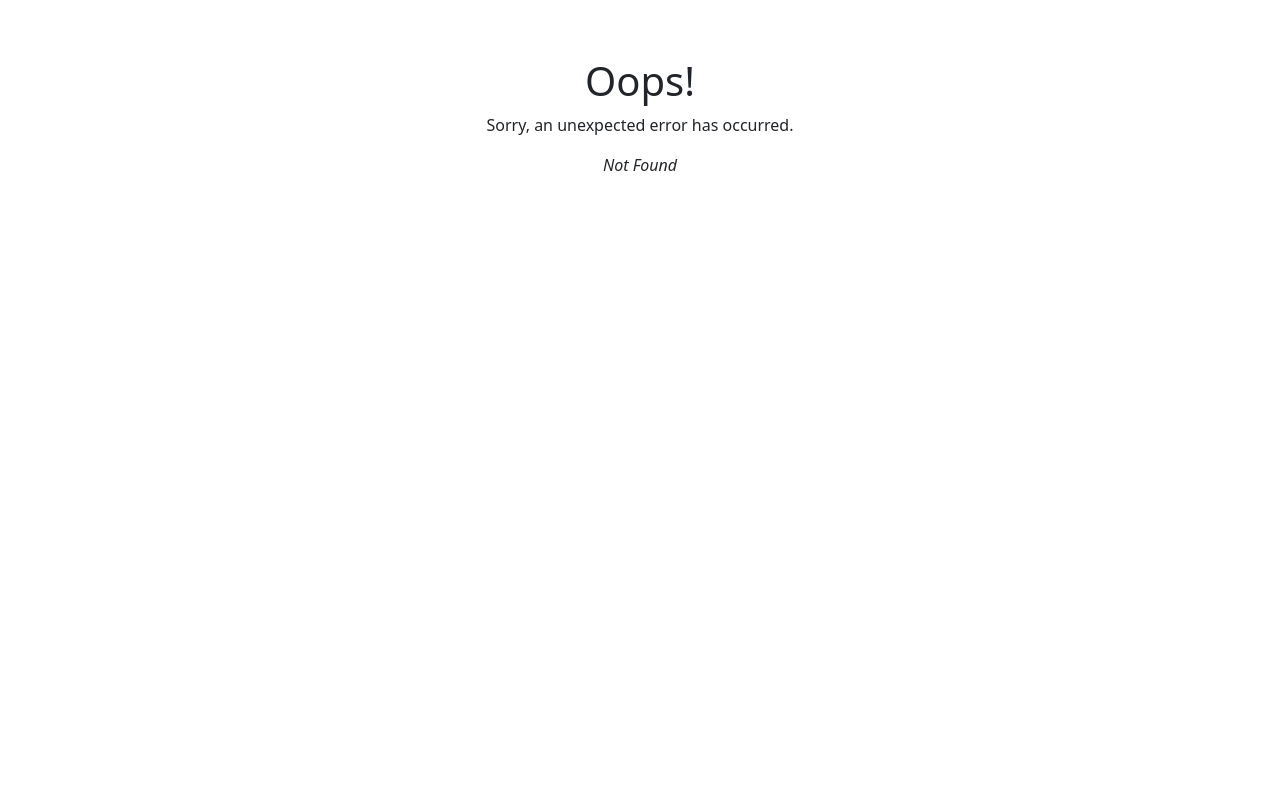
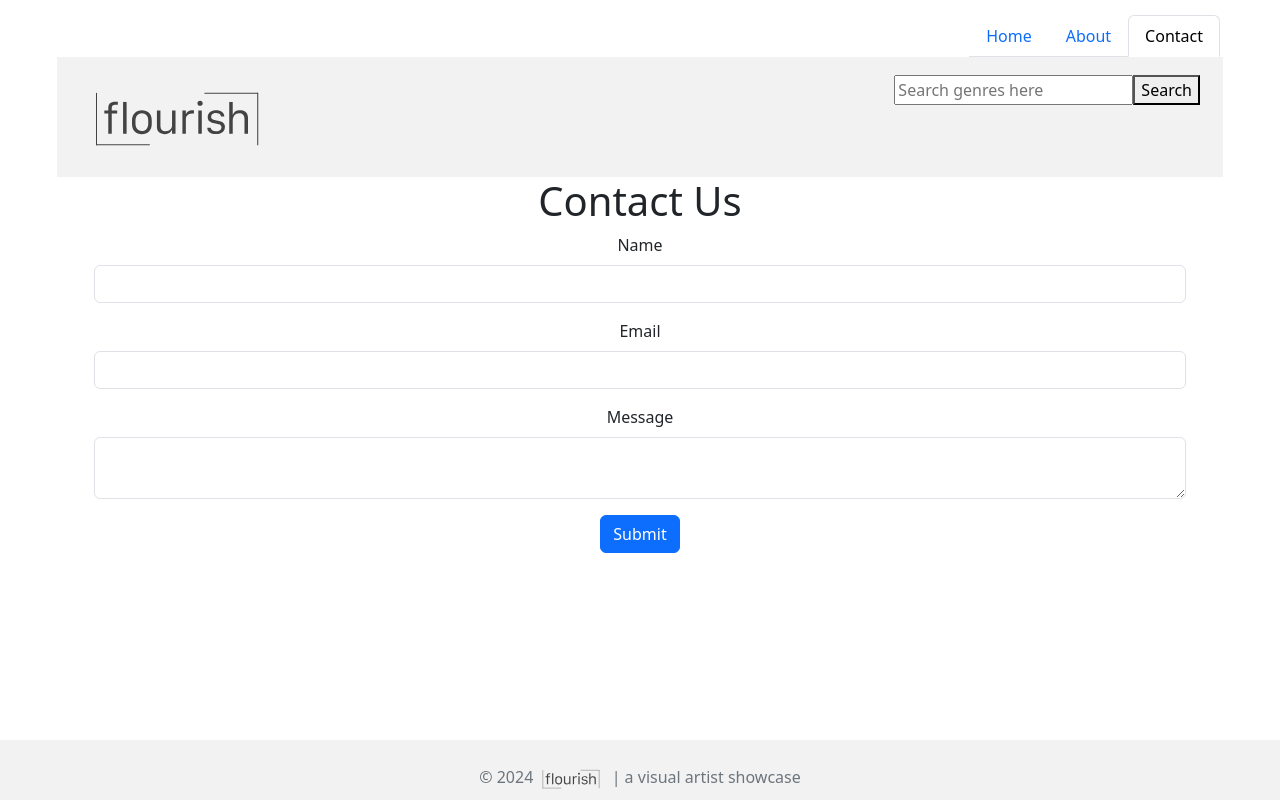
Before and after one commit to rickdeakins/flourish, a React (Vite) app in the folder client/: page /contact in a window 1280 px wide. Before the commit this address had no page. Built offline with nearby package versions, Linux system fonts and the light colour scheme.

Commit message:
created contact page

```diff
--- /dev/null
+++ b/client/src/pages/Contact.jsx
@@ -0,0 +1,58 @@
+import React, { useState } from 'react';
+import 'bootstrap/dist/css/bootstrap.min.css';
+
+const ContactPage = () => {
+  // State variables to store form data
+  const [formData, setFormData] = useState({
+    name: '',
+    email: '',
+    message: ''
+  });
+
+  // Function to handle form input changes
+  const handleChange = (event) => {
+    const { name, value } = event.target;
+    setFormData({
+      ...formData,
+      [name]: value
+    });
+  };
+
+  // Function to handle form submission
+  const handleSubmit = (event) => {
+    event.preventDefault();
+    // Add your form submission logic here
+    console.log(formData);
+    // Reset the form after submission
+    setFormData({
+      name: '',
+      email: '',
+      message: ''
+    });
+  };
+
+  return (
+    <div>
+      <div className="container">
+        <h1>Contact Us</h1>
+        <form onSubmit={handleSubmit}>
+          <div className="mb-3">
+            <label htmlFor="name" className="form-label">Name</label>
+            <input type="text" className="form-control" id="name" name="name" value={formData.name} onChange={handleChange} />
+          </div>
+          <div className="mb-3">
+            <label htmlFor="email" className="form-label">Email</label>
+            <input type="email" className="form-control" id="email" name="email" value={formData.email} onChange={handleChange} />
+          </div>
+          <div className="mb-3">
+            <label htmlFor="message" className="form-label">Message</label>
+            <textarea className="form-control" id="message" name="message" value={formData.message} onChange={handleChange} />
+          </div>
+          <button type="submit" className="btn btn-primary">Submit</button>
+        </form>
+      </div>
+    </div>
+  );
+};
+
+export default ContactPage;
```
Also changed, not shown: client/src/main.jsx (+5 -4 lines).
